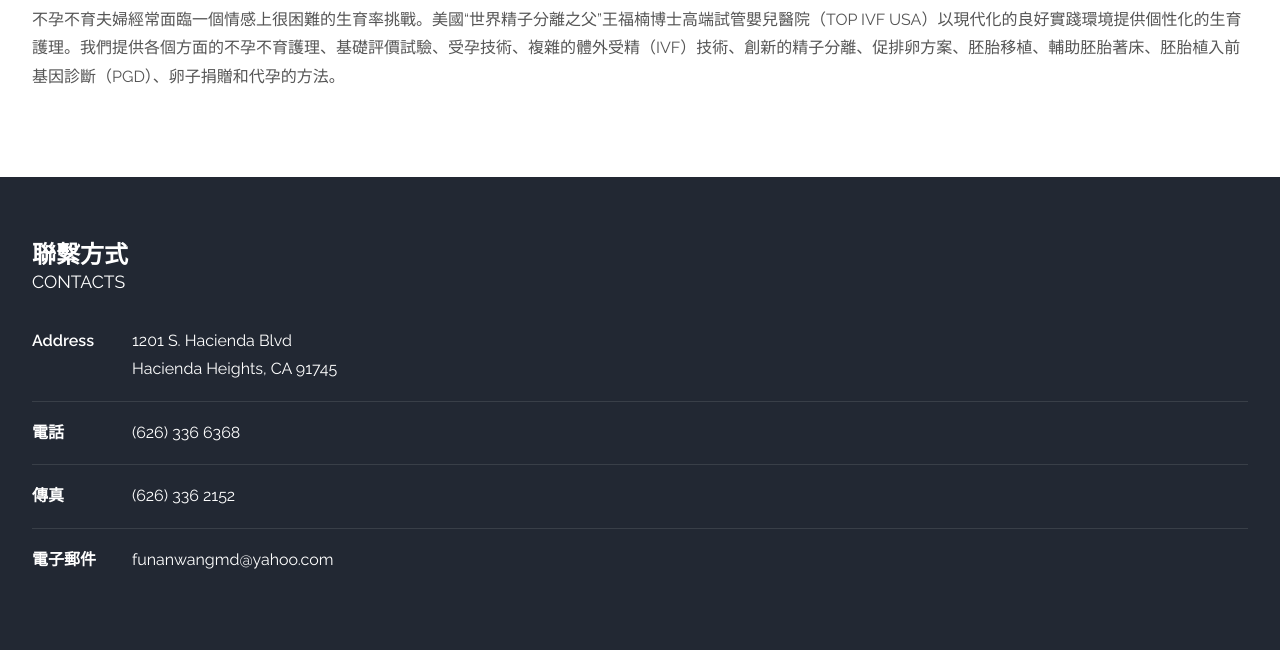
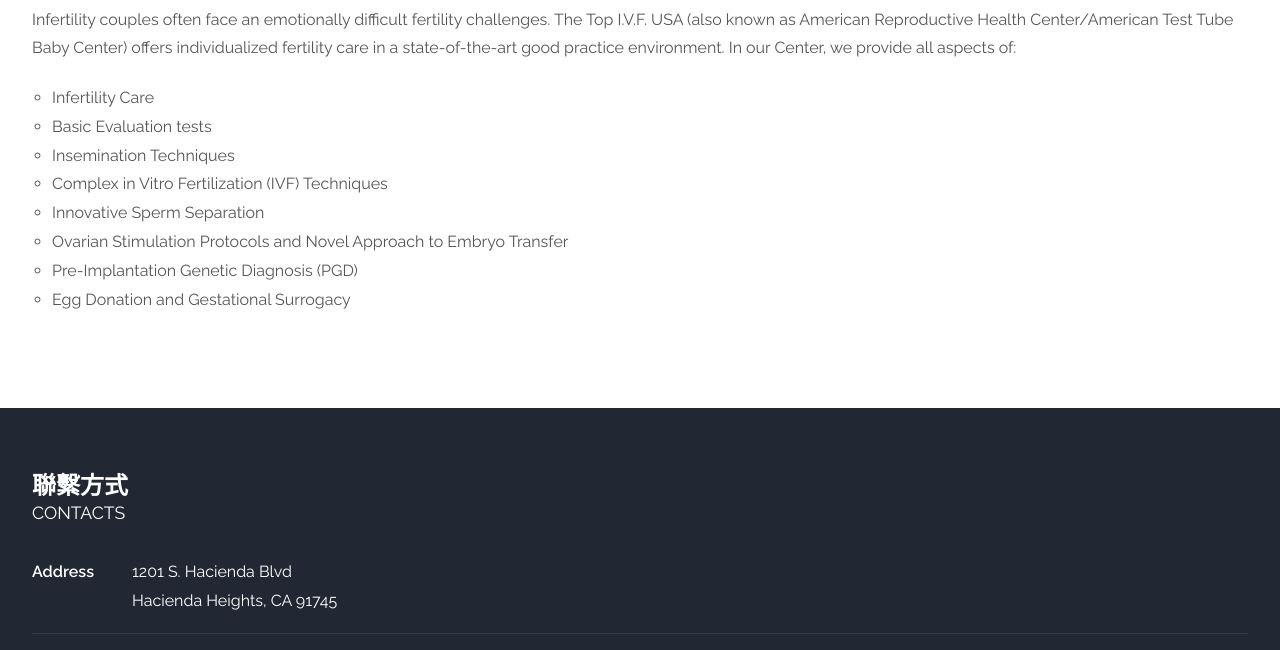
Before and after one commit to timzhao01/wangfulan-english, a Jekyll site: the page built from _posts/2016-01-11-intro.md, in a window 1280 px wide and 900 px high, scrolled down 582 px, cut to the strip 250-900 px from the top of the window. Built offline with Jekyll 4.4.1, drawn with Linux system fonts in a browser that asks for light colours.

Commit message:
Update 2016-01-11-intro.md

```diff
--- a/_posts/2016-01-11-intro.md
+++ b/_posts/2016-01-11-intro.md
@@ -6,4 +6,13 @@
 layout: post
 ---
 
-不孕不育夫婦經常面臨一個情感上很困難的生育率挑戰。美國“世界精子分離之父”王福楠博士高端試管嬰兒醫院（TOP IVF USA）以現代化的良好實踐環境提供個性化的生育護理。我們提供各個方面的不孕不育護理、基礎評價試驗、受孕技術、複雜的體外受精（IVF）技術、創新的精子分離、促排卵方案、胚胎移植、輔助胚胎著床、胚胎植入前基因診斷（PGD）、卵子捐贈和代孕的方法。
+Infertility couples often face an emotionally difficult fertility challenges. The Top I.V.F. USA (also known as American Reproductive Health Center/American Test Tube Baby Center) offers individualized fertility care in a state-of-the-art good practice environment. In our Center, we provide all aspects of:
+
+- Infertility Care
+- Basic Evaluation tests
+- Insemination Techniques
+- Complex in Vitro Fertilization (IVF) Techniques
+- Innovative Sperm Separation
+- Ovarian Stimulation Protocols and Novel Approach to Embryo Transfer
+- Pre-Implantation Genetic Diagnosis (PGD)
+- Egg Donation and Gestational Surrogacy
```
